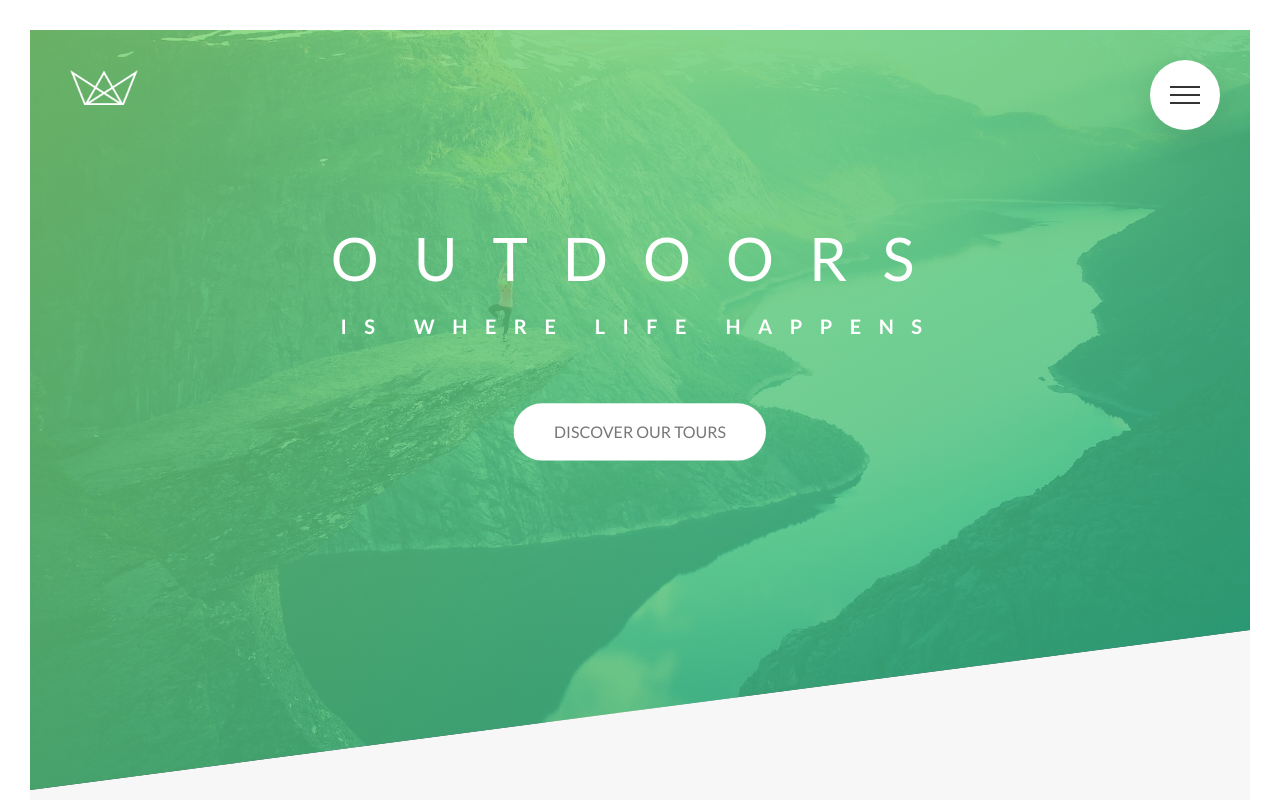
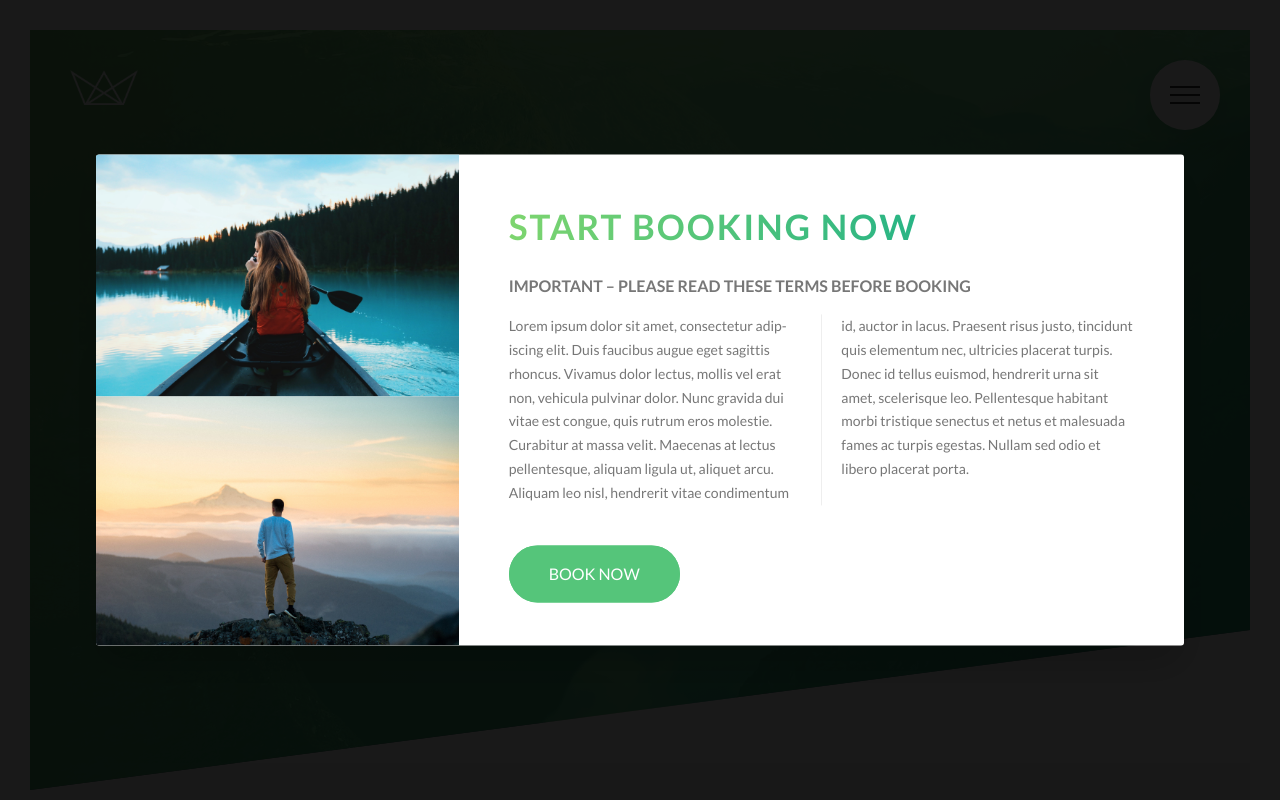
Before and after one commit to seby98/natours, a website: page index.html in a window 1280 px wide. Shown: the top 800 px of the page. Drawn offline with Linux system fonts and the light colour scheme.

Commit message:
popup style completed

```diff
--- a/index.html
+++ b/index.html
@@ -333,5 +333,21 @@
                 </div>
             </div>
         </footer>
+        <div class="popup">
+            <div class="popup__content">
+                <div class="popup__left">
+                    <img src="img/nat-8.jpg" alt="Tour photo" class="popup__img">
+                    <img src="img/nat-9.jpg" alt="Tour photo" class="popup__img">
+                </div>
+                <div class="popup__right">
+                    <h2 class="heading-secondary u-margin-bottom-small">Start booking now</h2>
+                    <h3 class="heading-tertiary u-margin-bottom-small">Important &ndash; Please read these terms before booking</h3>
+                    <p class="popup__text">
+                        Lorem ipsum dolor sit amet, consectetur adipiscing elit. Duis faucibus augue eget sagittis rhoncus. Vivamus dolor lectus, mollis vel erat non, vehicula pulvinar dolor. Nunc gravida dui vitae est congue, quis rutrum eros molestie. Curabitur at massa velit. Maecenas at lectus pellentesque, aliquam ligula ut, aliquet arcu. Aliquam leo nisl, hendrerit vitae condimentum id, auctor in lacus. Praesent risus justo, tincidunt quis elementum nec, ultricies placerat turpis. Donec id tellus euismod, hendrerit urna sit amet, scelerisque leo. Pellentesque habitant morbi tristique senectus et netus et malesuada fames ac turpis egestas. Nullam sed odio et libero placerat porta.
+                    </p>
+                    <a href="#" class="btn btn--green">Book now</a>
+                </div>
+            </div>
+        </div>
     </body>
 </html>
--- a/sass/abstract/_mixins.scss
+++ b/sass/abstract/_mixins.scss
@@ -5,3 +5,10 @@
         clear: both;
     }
 }
+
+@mixin absoluteCenter {
+    position: absolute;
+    top: 50%;
+    left: 50%;
+    transform: translate(-50%, -50%);
+}
--- /dev/null
+++ b/sass/components/_popup.scss
@@ -0,0 +1,46 @@
+.popup {
+    position: fixed;
+    top: 0;
+    left: 0;
+    width: 100%;
+    height: 100vh;
+    background-color: rgba($color-black, .9);
+    z-index: 3000;
+
+    &__content {
+        @include absoluteCenter;
+        width: 85%;
+        background-color: $color-white;
+        box-shadow: 0 2rem 4rem rgba($color-black, .2);
+        border-radius: 3px;
+        display: table;
+        overflow: hidden;
+    }
+
+    &__left {
+        width: 33.3333333%;
+        display: table-cell;
+        vertical-align: middle;
+    }
+
+    &__right {
+        width: 66.6666666%;
+        display: table-cell;
+        vertical-align: middle;
+        padding: 3rem 5rem;
+    }
+
+    &__img {
+        display: block;
+        width: 100%;
+    }
+
+    &__text {
+        font-size: 1.4rem;
+        margin-bottom: 4rem;
+        column-count: 2;
+        column-gap: 4rem;
+        column-rule: 1px solid $color-grey-light-2;
+        hyphens: auto; //trattini andata a capo
+    }
+}
--- a/sass/main.scss
+++ b/sass/main.scss
@@ -14,6 +14,7 @@
 @import "components/story";
 @import "components/bg-video";
 @import "components/form";
+@import "components/popup";
 
 @import "layout/navigation";
 @import "layout/header";
```
Also changed, not shown: css/style.css.
